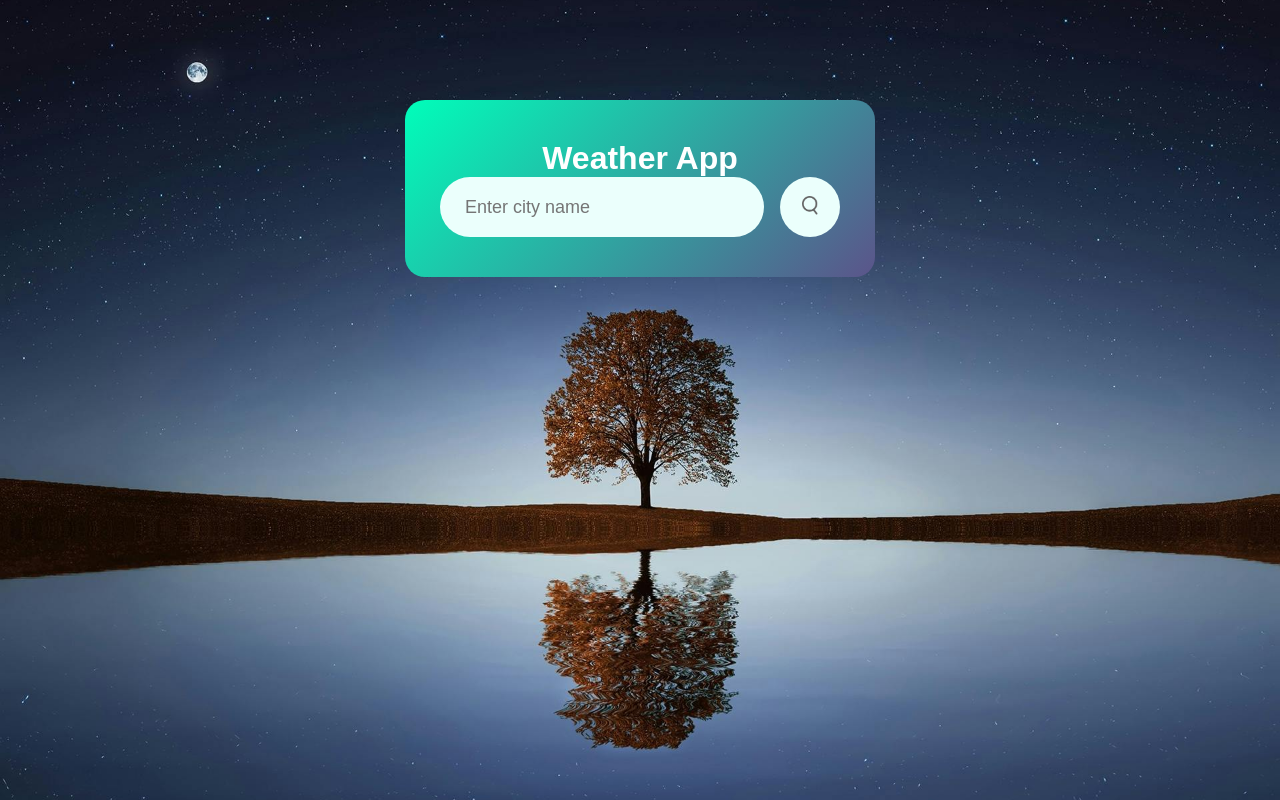
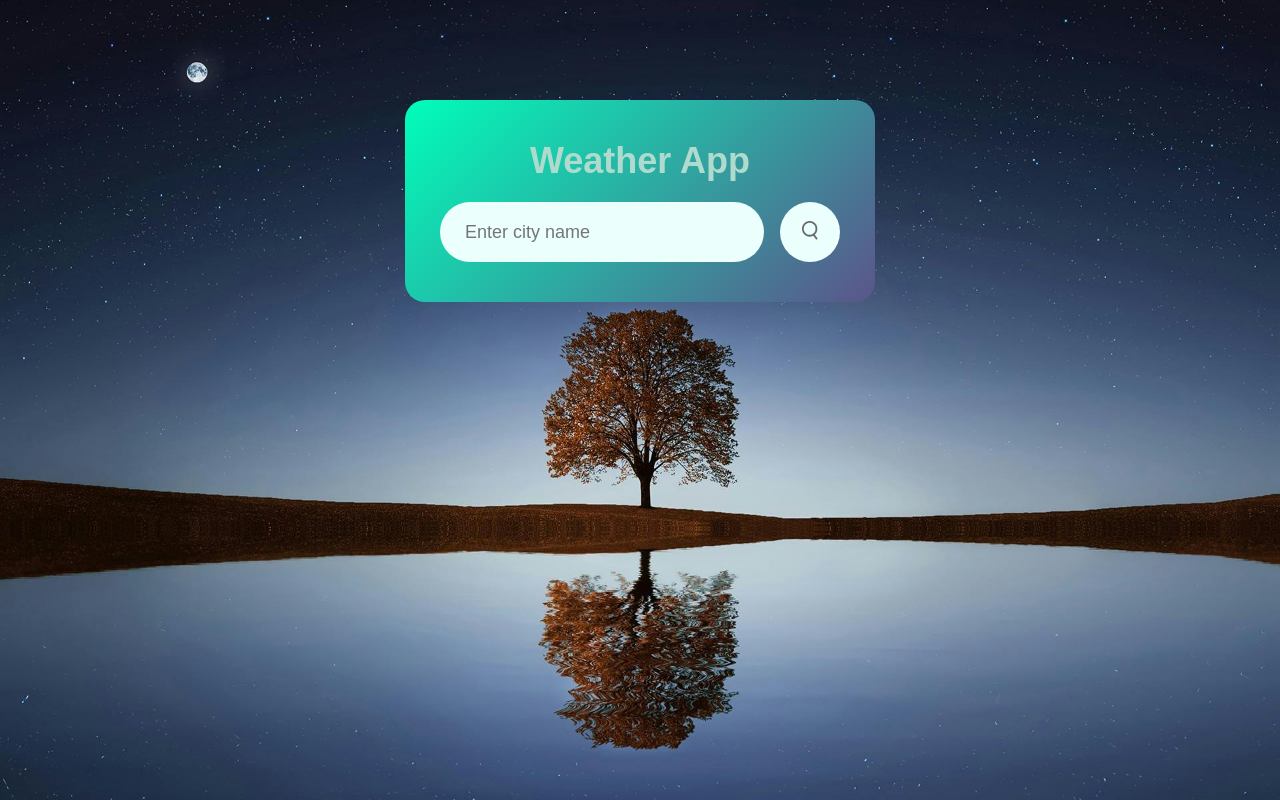
Before and after one commit to Rushik-Banakar/weather-app, a plain HTML site: page index.html in a window 1280 px wide. Drawn offline with Linux system fonts and the light colour scheme.

Commit message:
Update style.css

```diff
--- a/style.css
+++ b/style.css
@@ -10,6 +10,14 @@ body{
     background: url('images/images/background.jpg') no-repeat center center fixed;
     background-size: cover;
 }
+
+.title {
+    font-size: 36px;
+    font-weight: 600;
+    color: #afdbce;
+    margin-bottom: 20px; /* Add space between title and search box */
+}
+
 
 .card{
     width: 90%;
```
